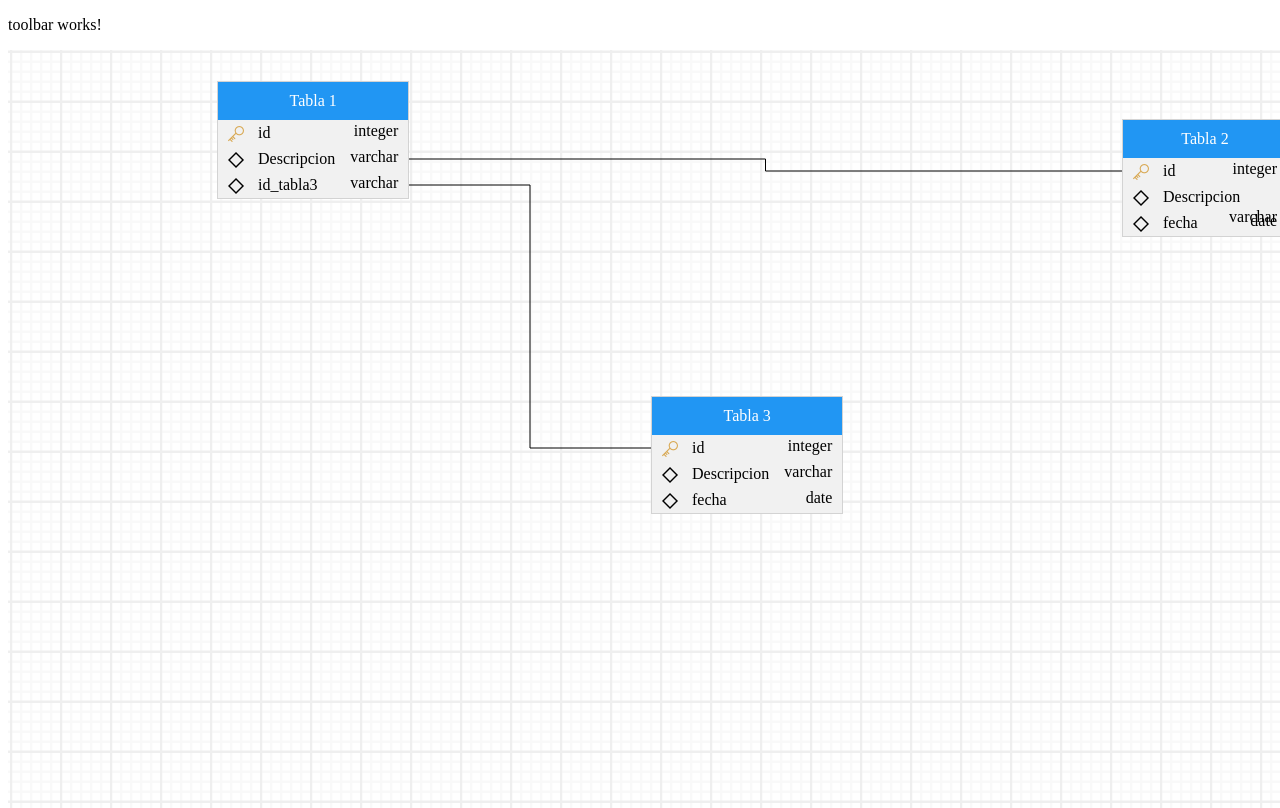
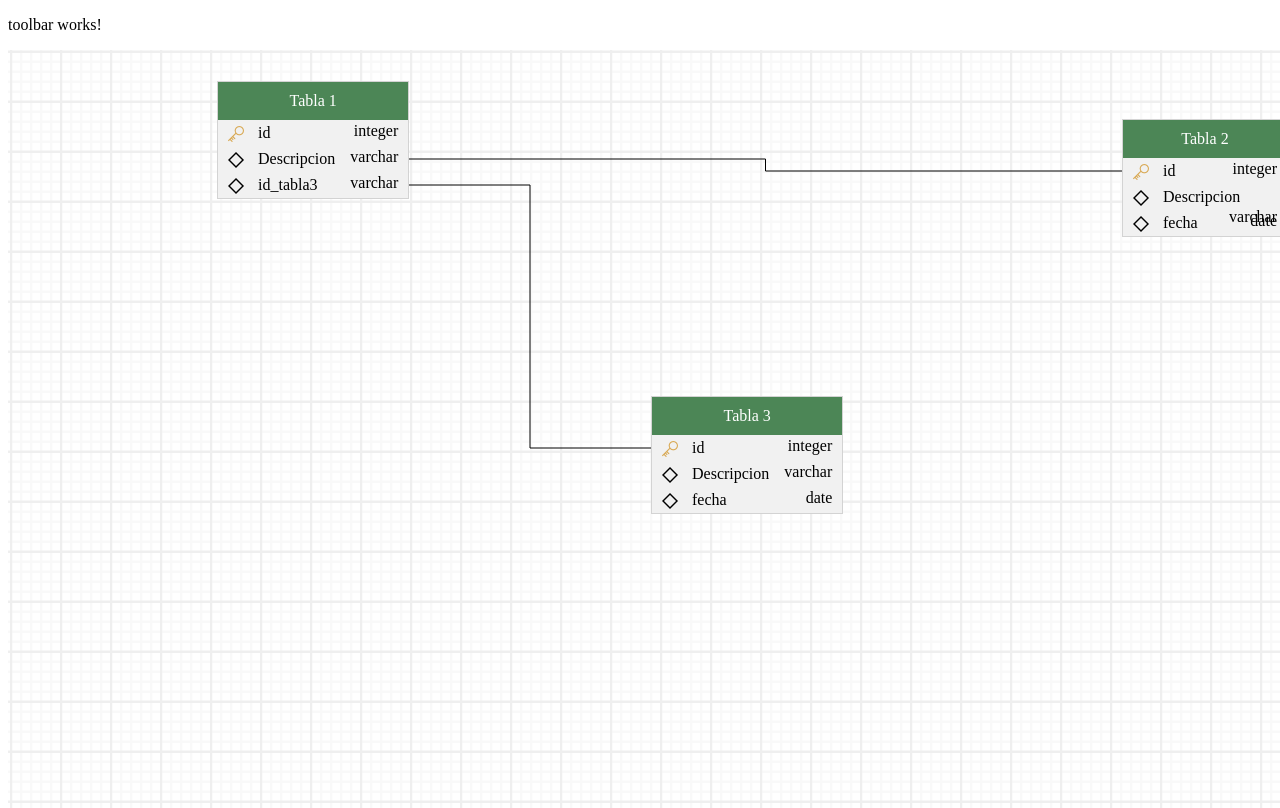
Before and after one commit to crmontiel/movetable, an Angular app: page /diagram in a window 1280 px wide. Built offline with nearby package versions, Linux system fonts and the light colour scheme.

Commit message:
Fix colors

```diff
--- a/src/app/Controles/diagrama/diagrama.component.css
+++ b/src/app/Controles/diagrama/diagrama.component.css
@@ -29,7 +29,8 @@
   padding: 10px;
   cursor: move;
   z-index: 10;
-  background-color: #2196F3;
+  background-color: #4c8656;
+  /* background-color: #2196F3; */
   color: #fff;
 }
 
```
